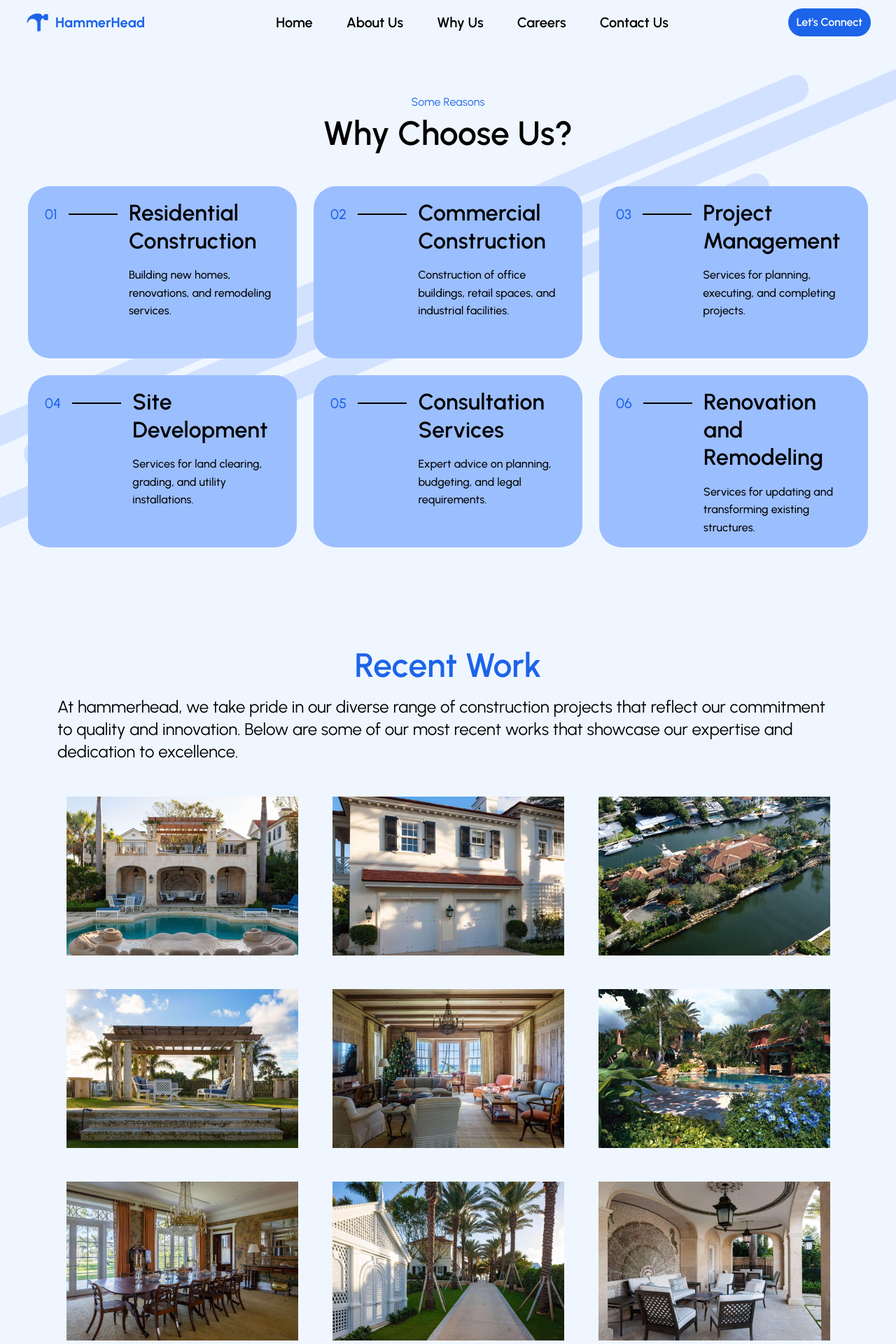
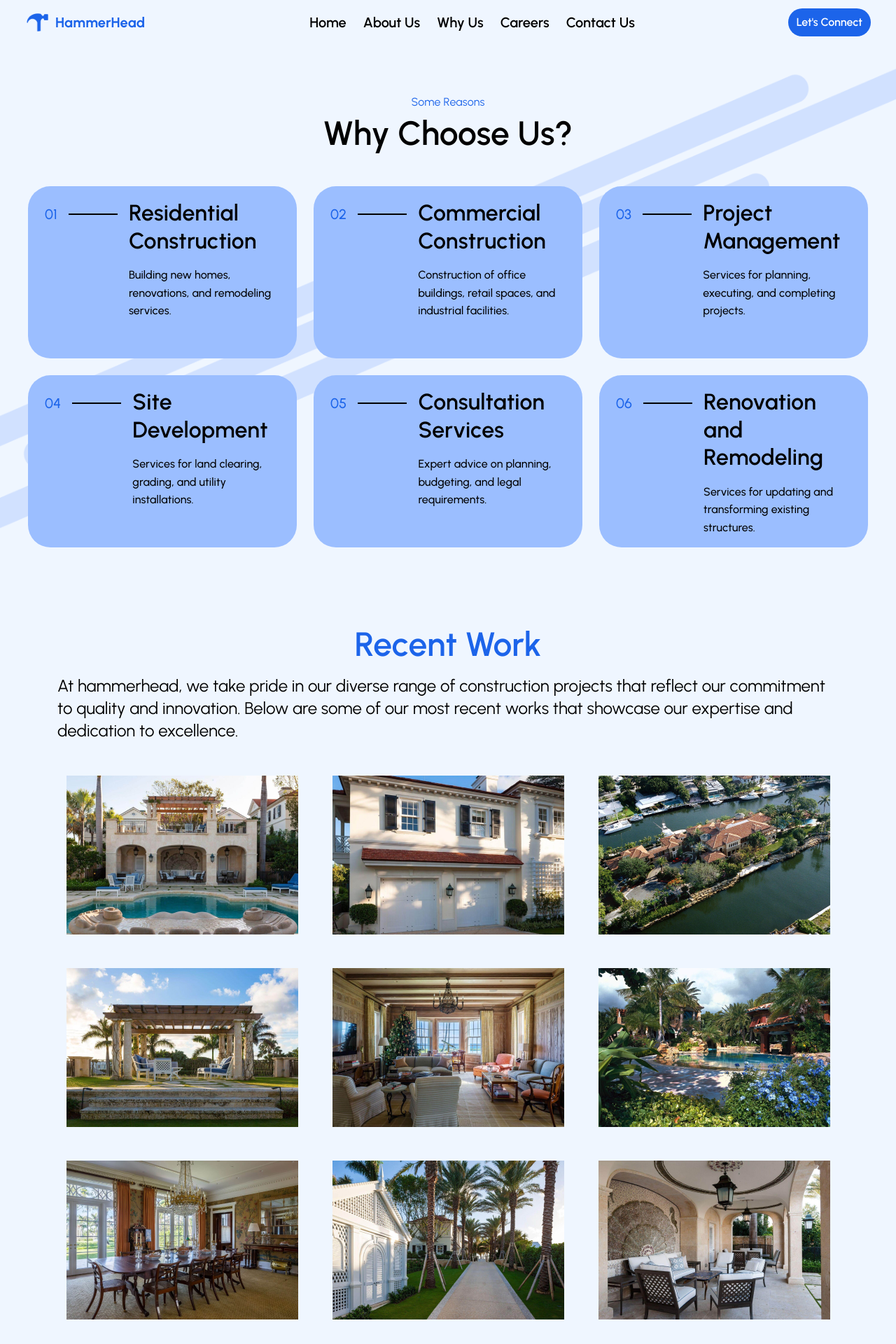
Before and after one commit to AbdulRazaque665/Hammer-Head, a React (Create React App) app: page /whyus in a window 1280 px wide. Shown: the top 1920 px of the page at 70% size. Built offline with nearby package versions, Linux system fonts and the light colour scheme.

Commit message:
correct the margin and padding

```diff
--- a/src/components/header/Header.jsx
+++ b/src/components/header/Header.jsx
@@ -105,10 +105,10 @@ const Header = () => {
           </Typography>
           <Box className="" sx={{ flexGrow: 1, display: { xs: 'none', md: 'flex' } }}>
           <ul className='mx-auto d-flex justify-content-center mb-0  list-unstyled'>
-                <li className=" me-5"><NavLink className="text-decoration-none text-black fw-semibold fs-5 hover" to="/">Home</NavLink></li>
-                <li className=" me-5"><NavLink className="text-decoration-none text-black fw-semibold fs-5 hover" to="/aboutus">About Us</NavLink></li>
-                <li className=" me-5"><NavLink className="text-decoration-none text-black fw-semibold fs-5 hover" to="/whyus">Why Us</NavLink></li>
-                <li className=" me-5"><NavLink className="text-decoration-none text-black fw-semibold fs-5 hover" to="/careers">Careers</NavLink></li>
+                <li className=" me-4"><NavLink className="text-decoration-none text-black fw-semibold fs-5 hover" to="/">Home</NavLink></li>
+                <li className=" me-4"><NavLink className="text-decoration-none text-black fw-semibold fs-5 hover" to="/aboutus">About Us</NavLink></li>
+                <li className=" me-4"><NavLink className="text-decoration-none text-black fw-semibold fs-5 hover" to="/whyus">Why Us</NavLink></li>
+                <li className=" me-4"><NavLink className="text-decoration-none text-black fw-semibold fs-5 hover" to="/careers">Careers</NavLink></li>
                 <li className=""><NavLink      className="text-decoration-none text-black fw-semibold fs-5 hover" to="/contactus">Contact Us</NavLink></li>
               </ul>
           </Box>
--- a/src/components/recentWork/RecentWork.jsx
+++ b/src/components/recentWork/RecentWork.jsx
@@ -14,7 +14,7 @@ import Img9 from "../../asset/image-8.png"
 
 const RecentWork = () => {
   return (
-    <Box className="text-center" sx={{marginTop:"70px",paddingBottom:"150px"}}>
+    <Box className="text-center" sx={{marginTop:"40px",paddingBottom:"150px"}}>
       <Typography className='text-center fw-semibold logo-text' variant="h3" color="initial">Recent Work</Typography>
       <Box className="container">
       <Typography className='text-start pb-5 pt-3' variant="h5" color="initial">At hammerhead, we take pride in our diverse range of construction projects that reflect our commitment to quality and innovation. Below are some of our most recent works that showcase our expertise and dedication to excellence.</Typography>
```
